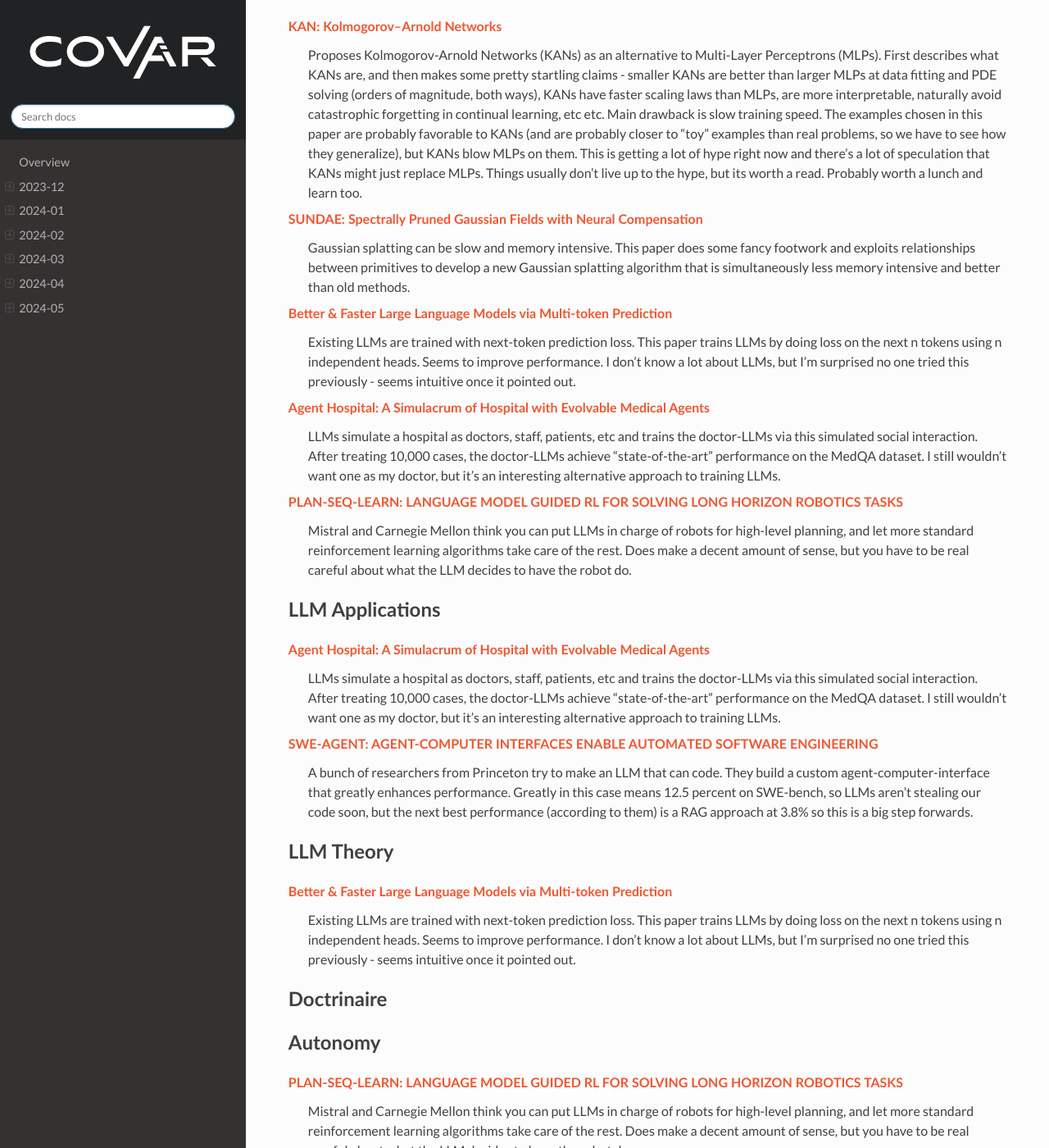
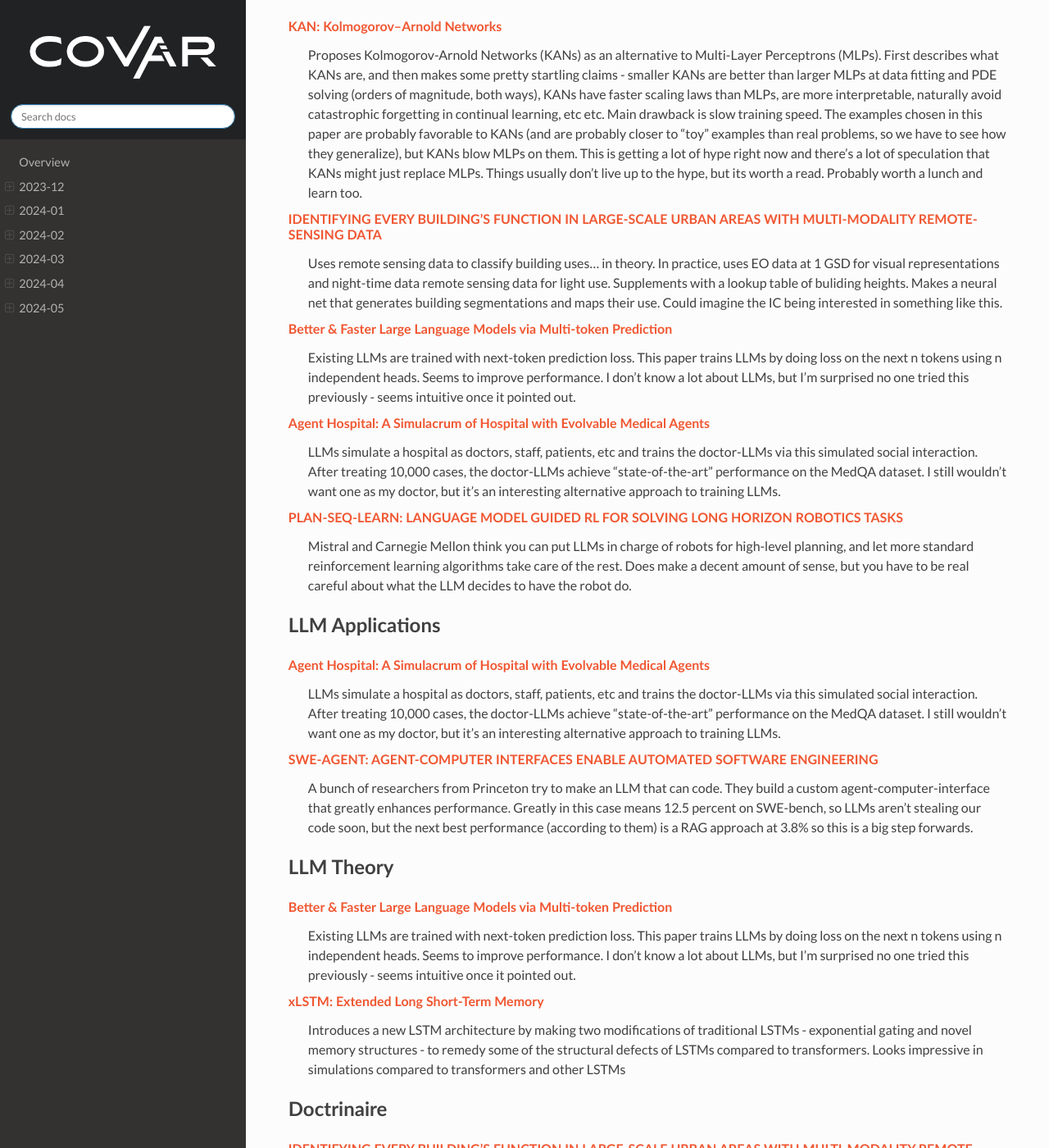
Before and after one commit to covartech/zeitgeist, a Sphinx documentation site: the page built from docs/issues/2024-06.rst, in a window 1280 px wide and 1400 px high, scrolled down 344 px. Shown: the whole window at 82% size. Built offline with Sphinx 7.4.7 and the Read the Docs theme 2.0.0, drawn with Linux system fonts in a browser that asks for light colours; some of the changed text lies outside the part shown.

Commit message:
Update 2024_05_09

```diff
--- a/docs/issues/2024-06.rst
+++ b/docs/issues/2024-06.rst
@@ -11,8 +11,8 @@
 `KAN: Kolmogorov–Arnold Networks <https://arxiv.org/pdf/2404.19756>`_
     Proposes Kolmogorov-Arnold Networks (KANs) as an alternative to Multi-Layer Perceptrons (MLPs).  First describes what KANs are, and then makes some pretty startling claims - smaller KANs are better than larger MLPs at data fitting and PDE solving (orders of magnitude, both ways), KANs have faster scaling laws than MLPs, are more interpretable, naturally avoid catastrophic forgetting in continual learning, etc etc.  Main drawback is slow training speed.  The examples chosen in this paper are probably favorable to KANs (and are probably closer to "toy" examples than real problems, so we have to see how they generalize), but KANs blow MLPs on them.  This is getting a lot of hype right now and there's a lot of speculation that KANs might just replace MLPs.  Things usually don't live up to the hype, but its worth a read.  Probably worth a lunch and learn too.
 
-`SUNDAE: Spectrally Pruned Gaussian Fields with Neural Compensation <https://arxiv.org/pdf/2405.00676>`_
-    Gaussian splatting can be slow and memory intensive.  This paper does some fancy footwork and exploits relationships between primitives to develop a new Gaussian splatting algorithm that is simultaneously less memory intensive and better than old methods.
+`IDENTIFYING EVERY BUILDING’S FUNCTION IN LARGE-SCALE URBAN AREAS WITH MULTI-MODALITY REMOTE-SENSING DATA <https://arxiv.org/pdf/2405.05133>`_
+    Uses remote sensing data to classify building uses... in theory.  In practice, uses EO data at 1 GSD for visual representations and night-time data remote sensing data for light use.  Supplements with a lookup table of buliding heights.  Makes a neural net that generates building segmentations and maps their use.  Could imagine the IC being interested in something like this.
 
 `Better & Faster Large Language Models via Multi-token Prediction <https://arxiv.org/pdf/2404.19737>`_
     Existing LLMs are trained with next-token prediction loss.  This paper trains LLMs by doing loss on the next n tokens using n independent heads.  Seems to improve performance.  I don't know a lot about LLMs, but I'm surprised no one tried this previously - seems intuitive once it pointed out.
@@ -36,8 +36,13 @@
 `Better & Faster Large Language Models via Multi-token Prediction <https://arxiv.org/pdf/2404.19737>`_
     Existing LLMs are trained with next-token prediction loss.  This paper trains LLMs by doing loss on the next n tokens using n independent heads.  Seems to improve performance.  I don't know a lot about LLMs, but I'm surprised no one tried this previously - seems intuitive once it pointed out.
 
+`xLSTM: Extended Long Short-Term Memory <https://arxiv.org/pdf/2405.04517>`_
+    Introduces a new LSTM architecture by making two modifications of traditional LSTMs - exponential gating and novel memory structures - to remedy some of the structural defects of LSTMs compared to transformers.  Looks impressive in simulations compared to transformers and other LSTMs
+
 Doctrinaire
 -----------
+`IDENTIFYING EVERY BUILDING’S FUNCTION IN LARGE-SCALE URBAN AREAS WITH MULTI-MODALITY REMOTE-SENSING DATA <https://arxiv.org/pdf/2405.05133>`_
+    Uses remote sensing data to classify building uses... in theory.  In practice, uses EO data at 1 GSD for visual representations and night-time data remote sensing data for light use.  Supplements with a lookup table of buliding heights.  Makes a neural net that generates building segmentations and maps their use.  Could imagine the IC being interested in something like this.
 
 Autonomy
 --------
@@ -85,6 +90,11 @@
 `Return to Office and the Tenure Distribution <https://arxiv.org/pdf/2405.04352>`_
     How does return to office impact employee tenure?   This study finds that return-to-office causes employees, especially senior employees, to leave in larger-than-expected numbers.  Further, they tend to be replaced by people who are younger/less experienced.
 
+Datasets
+--------
+`BenthicNet: A global compilation of seafloor images for deep learning applications <https://arxiv.org/pdf/2405.05241>`_
+    Lots of images of the seafloor.  Could be useful for some sort of navy thing down the line.
+
 New LLMs
 --------
 `Granite Code Models: A Family of Open Foundation Models for Code Intelligence <https://arxiv.org/pdf/2405.04324>`_
```
